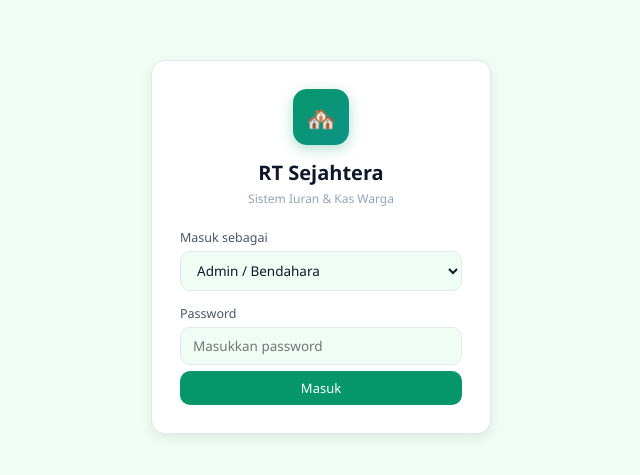
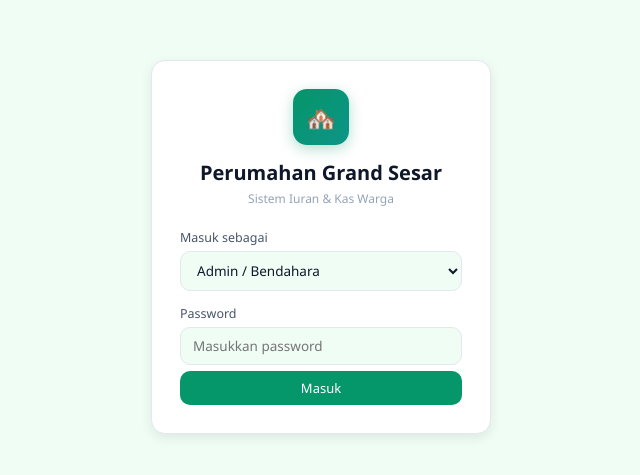
Before and after one commit to sohibun21/SIKB, a plain HTML site: page index.html in a window 1280 px wide. Shown: the part 153-628 px from the top of the page, without its empty margins (319-959 px from the left). Drawn offline with nearby package versions, Linux system fonts and the light colour scheme.

Commit message:
Update index.html

```diff
--- a/index.html
+++ b/index.html
@@ -226,7 +226,7 @@
 <div id="loginPage" class="login-wrap">
   <div class="login-card">
     <div class="login-logo">🏘️</div>
-    <div class="login-title">RT Sejahtera</div>
+    <div class="login-title">Perumahan Grand Sesar</div>
     <div class="login-sub">Sistem Iuran & Kas Warga</div>
     <div class="form-group">
       <label>Masuk sebagai</label>
```
